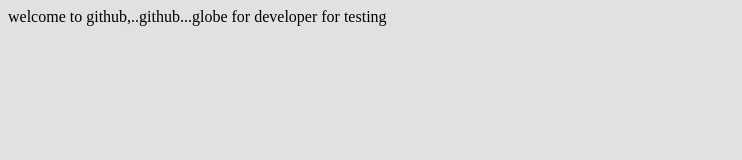
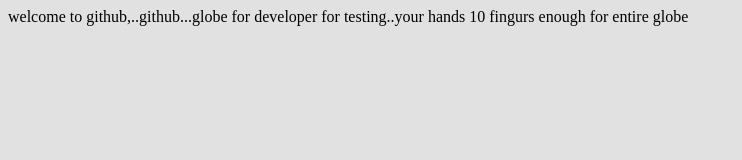
Before and after one commit to rajeshgithub099/webjin, a plain HTML site: page index.html in a window 1280 px wide. Shown: the whole page, without its empty margins (0-742 px from the left). Drawn offline with Linux system fonts and the light colour scheme.

Commit message:
2ndchange

```diff
--- a/index.html
+++ b/index.html
@@ -1,3 +1,3 @@
 <body bgcolor='#e1e1e1'>
-	welcome to github,..github...globe for developer for testing
+	welcome to github,..github...globe for developer for testing..your hands 10 fingurs enough for entire globe
 </body>
```
